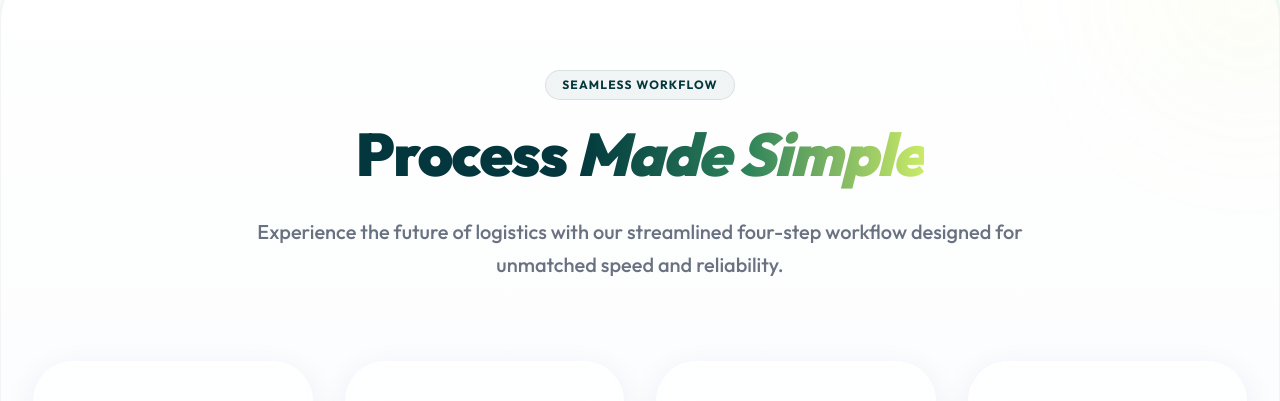
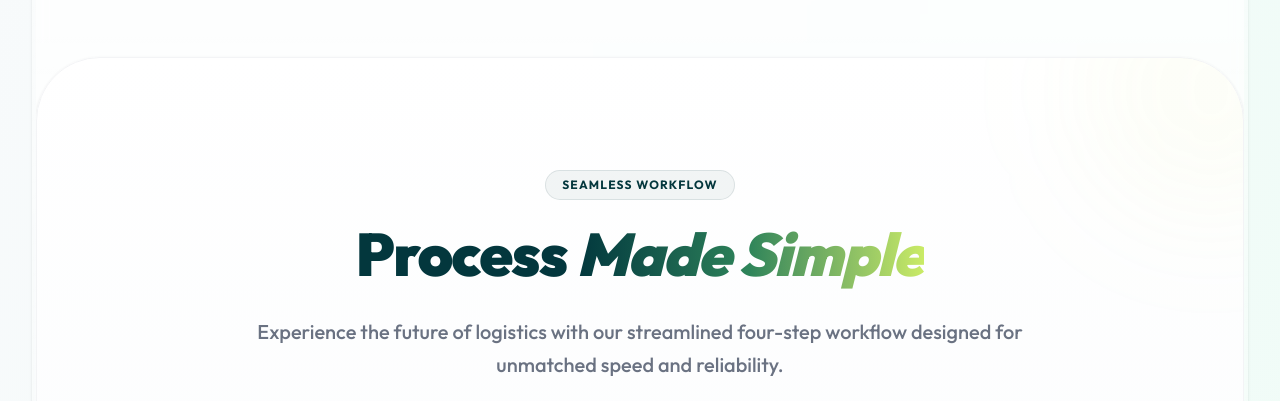
Before and after one commit to zahirraihan26/zap-shift-clint, a React app: page / in a window 1280 px wide. Shown: the part 897-1298 px from the top of the page. Built offline with nearby package versions, Linux system fonts and the light colour scheme; no server answers; the HTML template or start-up script is replaced by a standard one.

Commit message:
style: enhance Home page layout and design spacing

```diff
--- a/src/Pages/Home/Home/Home.jsx
+++ b/src/Pages/Home/Home/Home.jsx
@@ -10,18 +10,31 @@ const reviewspromise =fetch('reviews.json') .then(res=>res.json())
 
 const Home = () => {
     return (
-        <div>
-            <Banner></Banner>
-            <div>
-                <Howitwork></Howitwork>
+        <div className="relative">
+            {/* Background ambient light effects */}
+            <div className="absolute top-0 left-0 w-full h-[500px] bg-gradient-to-b from-primary/10 via-transparent to-transparent pointer-events-none z-[-1]"></div>
+
+            <div className="animate-fade-up">
+                <Banner></Banner>
             </div>
-            <div>
+            <div className="container mx-auto px-4 md:px-8 mt-24">
+                <div data-aos="fade-up" className="hover-lift p-1 rounded-3xl bg-gradient-to-b from-white/40 to-white/10 shadow-sm backdrop-blur-sm">
+                    <div className="bg-white/60 rounded-[22px] overflow-hidden">
+                        <Howitwork></Howitwork>
+                    </div>
+                </div>
+            </div>
+            <div className="container mx-auto px-4 md:px-8 mt-24">
                 <Ourservices></Ourservices>
             </div>
-            <div>
-                <Brands></Brands>
+            <div className="mt-24 py-16 bg-gradient-to-r from-secondary/5 via-primary/5 to-secondary/5">
+                <div className="container mx-auto px-4 md:px-8">
+                    <Brands></Brands>
+                </div>
             </div>
-            <div>
+            <div className="container mx-auto px-4 md:px-8 mt-24 mb-24 relative">
+                <div className="absolute -top-10 -left-10 w-32 h-32 bg-primary/20 rounded-full blur-3xl -z-10"></div>
+                <div className="absolute -bottom-10 -right-10 w-40 h-40 bg-secondary/10 rounded-full blur-3xl -z-10"></div>
                 <Reviwes reviewspromise ={reviewspromise}></Reviwes>
             </div>
         </div>
```
